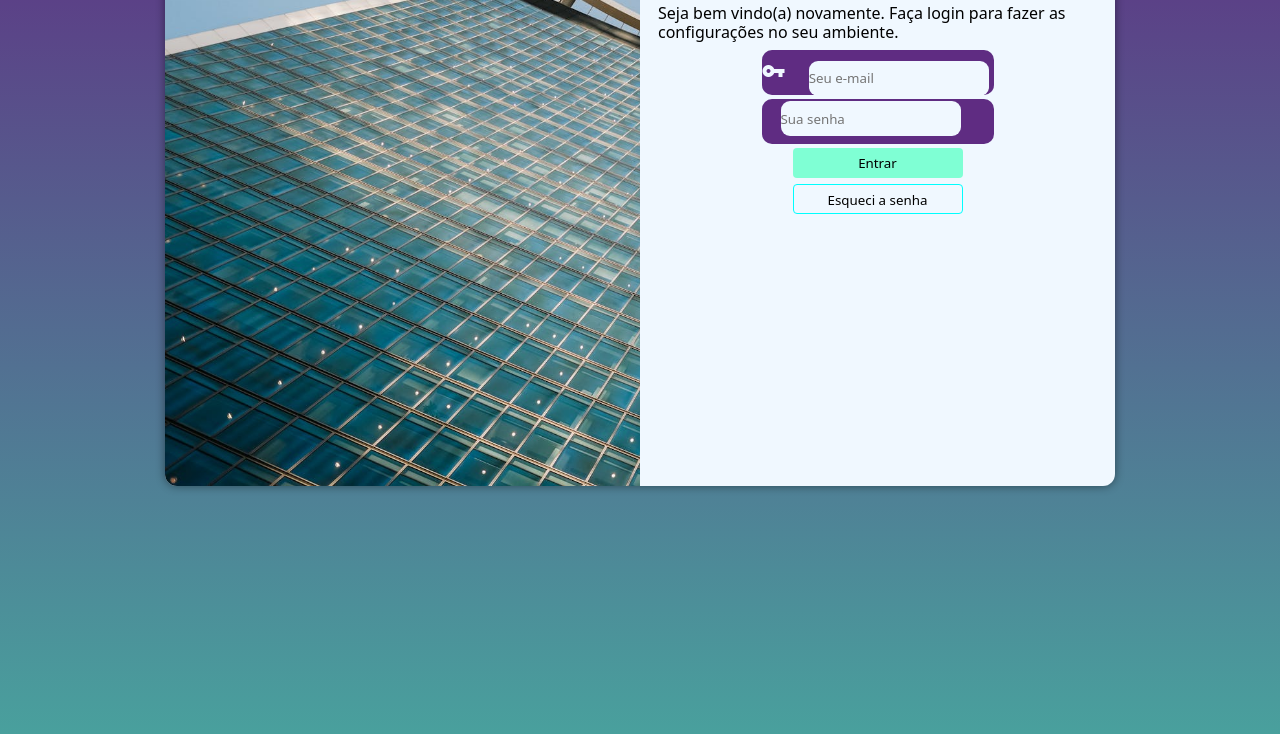
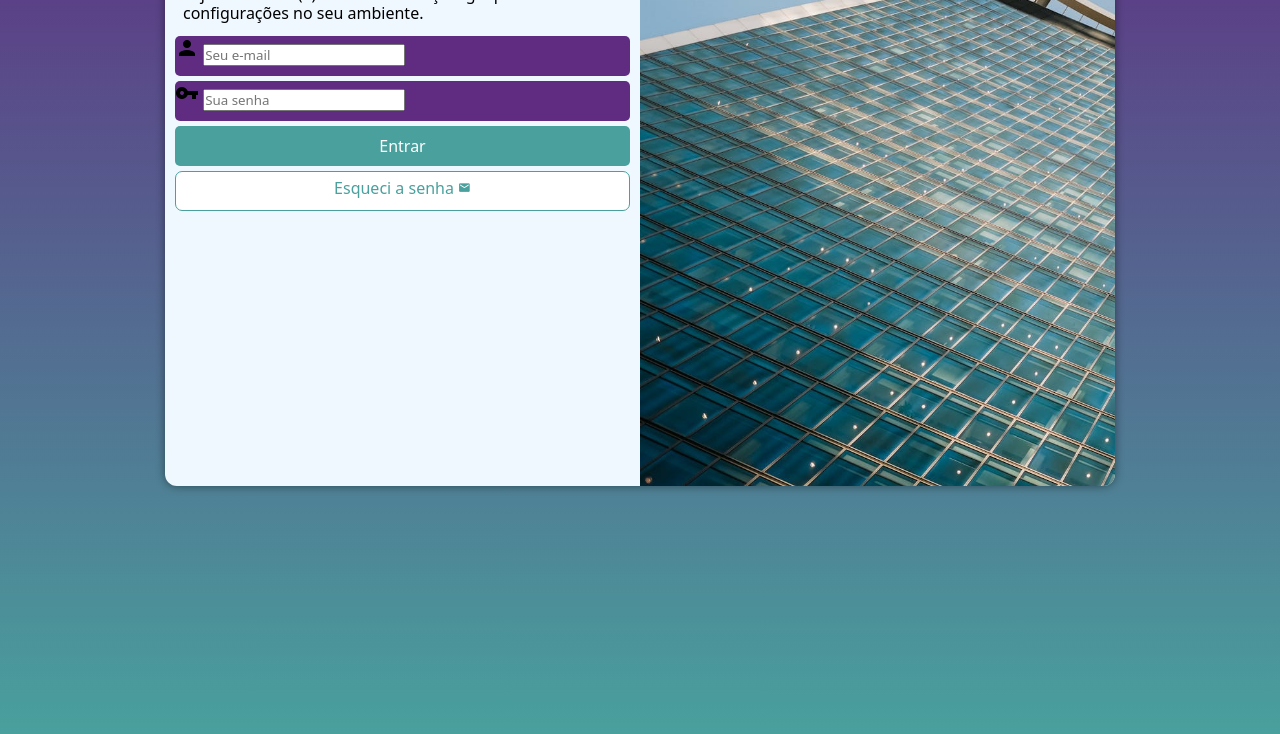
Before and after one commit to PauloJava-Coffee/projeto-login, a plain HTML site: page index.html in a window 1280 px wide. Shown: the part 166-900 px from the top of the page. Drawn offline with Linux system fonts and the light colour scheme.

Commit message:
/////////////////

```diff
--- a/estilos/media-query.css
+++ b/estilos/media-query.css
@@ -23,6 +23,19 @@
         width: 30%;
     }
 
+    div#formulario > h1 {
+        margin: 0px;
+        margin-bottom: 15px;
+    }
+
+    div#formulario>p {
+        padding: 8px;
+        font-size: 1em;
+        line-height: 19px;
+        margin-bottom: 78px;
+    }
+
+
 }
 
 @media screen and (min-width: 992px) {
@@ -35,16 +48,26 @@
     }
 
     section#login>div#imagem {
-        float: left;
+        float: right;
         height: 100%;
         width: 50%;
         background-position: bottom bottom;
     }
 
     section#login>div#formulario {
-        float: right;
+        float: left;
         width: 50%;
 
     }
 
+    div#formulario>h1 {
+        margin: 0px;
+    }
+
+    div#formulario>p {
+        padding: 8px;
+        font-size: 1em;
+        line-height: 19px;
+    }
+
 }
--- a/estilos/style.css
+++ b/estilos/style.css
@@ -34,13 +34,13 @@ section#login {
    margin-top: 100px;
    border-radius: 12px;
    overflow: hidden;
-   box-shadow: 0px 0px  10px rgba(0, 0, 0, 0.449);
+   box-shadow: 0px 0px 10px rgba(0, 0, 0, 0.449);
 
    transition: width .3s, height .3s;
    transition-timing-function: ease;
 }
 
-section#login > div#formulario {
+section#login>div#formulario {
    display: block;
    padding: 10px;
 }
@@ -54,63 +54,67 @@ div#imagem {
 
 }
 
-h1 {
-   font-family: Verdana, Tahoma, sans-serif;
+div#formulario>h1 {
+   text-align: center;
    font-weight: bold;
-   padding: 12px;
-   margin-left: 70px;
+   margin-bottom: 10px;
 
 }
 
-p {
+div#formulario>p {
    padding: 8px;
-
-   font-weight: 100;
+   font-size: 0.8em;
    line-height: 19px;
 
 }
-
-input {
+div.form{
+   background-color: var(--corpo) ;
    display: block;
-   margin: auto;
-   width: 170px;
-   margin-bottom: 6px;
-   height: 30px;
-   border-radius: 8px;
-   border: 0px;
-
-   border-radius: 4px;
-   background-color: aquamarine;
+   width: 100%;
+   height: 40px;
+   margin: 5px 0px;
+   border-radius: 5px;
+}
+div.form > label{
+   display: none;
 }
 
-input#esqueci {
-   background-color: aliceblue;
-   border: 1px solid aqua;
-   padding: 6px;
-}
-
-div.form {
-   margin: auto;
-   width: 232px;
-   margin-bottom: 4px;
-   height: 45px;
-   background-color: var(--corpo);
-   border-radius: 10px;
+form>input[type=submit] {
+   display: block;
+   font-size: 1em;
+   width: 100%;
+   height: 40px;
+   background-color: #49a09d;
+   color: white;
+   border: none;
+   border-radius: 5px;
+   cursor: pointer;
 
 }
 
-input.texto {
-   width: 180px;
-   height: 35px;
-   margin-left: 19px;
-   margin-top: 2px;
-   background-color: aliceblue;
-   border-radius: 9px;
-   display: inline-block;
+form>input[type=submit]:hover {
+   background-color: #2c605e;
 }
 
-i {
-   margin-top: 9px;
-   display: inline-block;
-   color: aliceblue;
+form>a.botao {
+   display: block;
+   text-align: center;
+   font-size: 1em;
+   width: 100%;
+   height: 40px;
+   padding-top: 5px;
+   margin-top: 5px;
+   background-color: white;
+   color: #49a09d;
+   border: 1px solid  #49a09d;
+   border-radius: 7px;
+   text-decoration: none;
 }
+
+form>a.botao:hover{
+   background-color: #72dfdc;
+}
+
+form > a.botao > i{
+   font-size: 0.8em;
+}
--- a/index.html
+++ b/index.html
@@ -24,19 +24,24 @@
                 <form action="login.php" method="post">
 
                     <div class="form">
-                        <i class="material-icons">vpn_key</i>
-                        <input class="texto" type="text" placeholder="Seu e-mail">
+                        <i class="material-icons">person</i>
+                        <input id="iemail" class="texto" type="email" placeholder="Seu e-mail" required maxlength="30"
+                            autocomplete="email">
+                        <label for="iemail">Email</label>
                     </div>
                     <div class="form">
-                        <input class="texto" type="text" required placeholder="Sua senha">
+                        <i class="material-icons">vpn_key</i>
+                        <input id="isenha" class="texto" type="password" required placeholder="Sua senha" minlength="8"
+                            maxlength="20" autocomplete="current-password">
+                        <label for="isenha">Senha</label>
 
                     </div>
                     <input type="submit" value="Entrar">
-                    <input id="esqueci" type="submit" value="Esqueci a senha">
-                </div>
+                    <a class="botao" href="esqueci.senha">Esqueci a senha <i class="material-icons">mail</i></a>
+            </div>
 
 
-                </form>
+            </form>
 
 
             </div>
```
